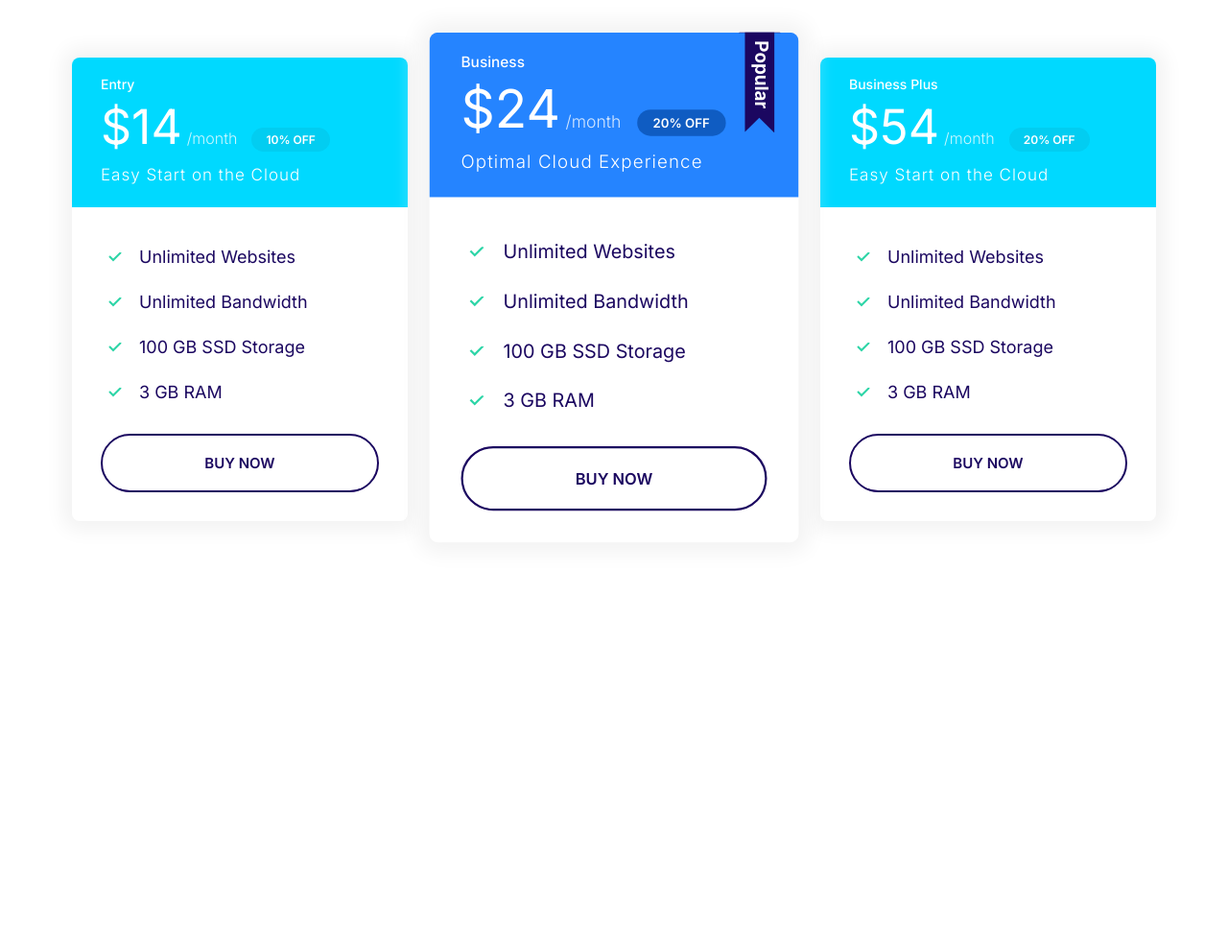
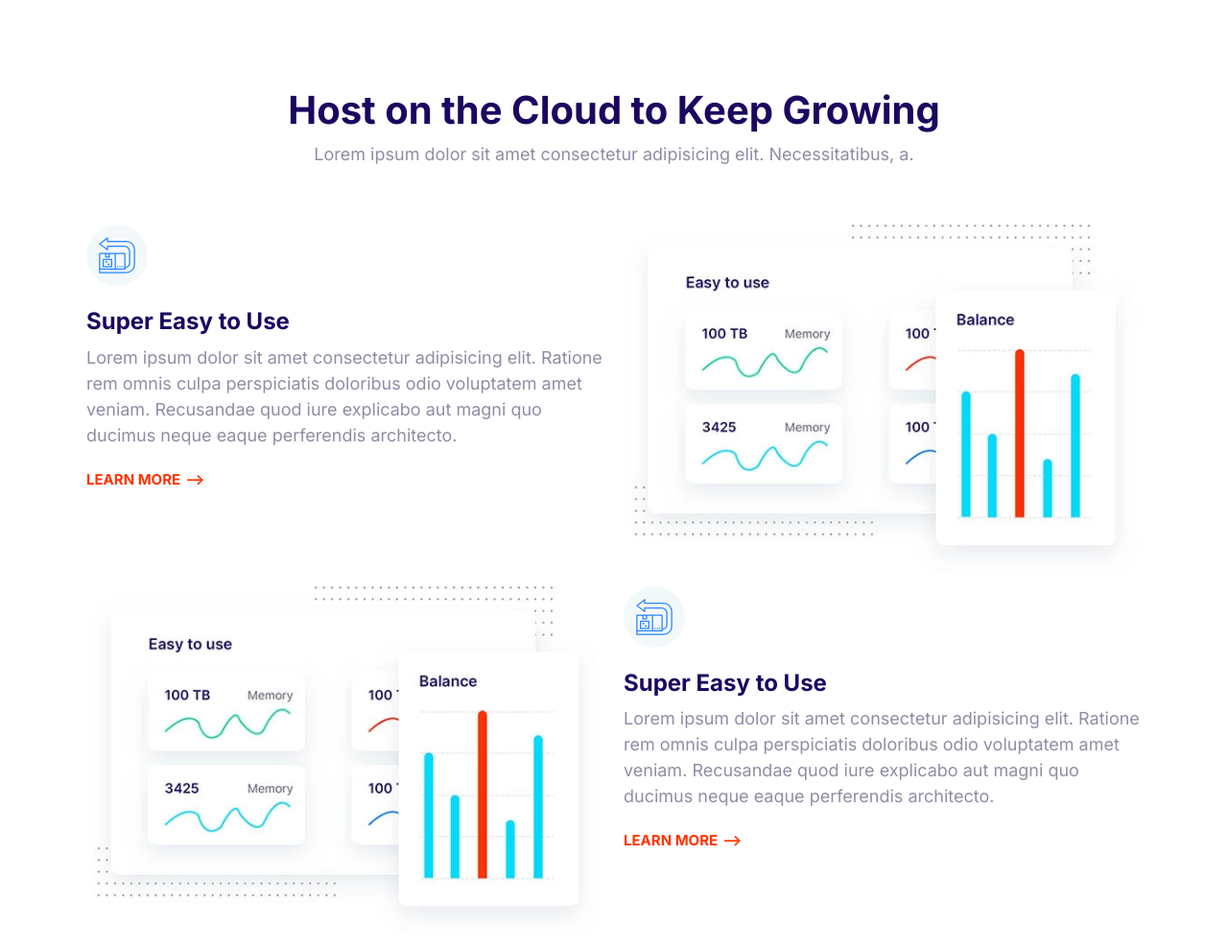
Before and after one commit to Ajay1812/HTML-CSS, a plain HTML site: page Moshify/index.html in a window 1280 px wide. Shown: the whole page at 96% size. Before the commit the page ends 800 px from the top, so only its background shows below. Drawn offline with Linux system fonts and the light colour scheme.

Commit message:
feature-block

```diff
--- a/Moshify/CSS/styles.css
+++ b/Moshify/CSS/styles.css
@@ -768,3 +768,33 @@ a{
   }
 
 }
+
+/* Feature page */
+.feature .icon-container{
+  position: relative;
+  top: 0;
+  left: 0;
+}
+
+
+.feature{
+  gap: 4rem 2rem;
+}
+
+.feature:first-of-type{
+  margin-top: 6rem;
+}
+
+.feature__heading{
+  margin-top: 1rem 0 ;
+}
+.feature__image{
+  width: 100%;
+}
+
+
+@media screen and (min-width:768px) {
+  .feature:nth-last-of-type(odd) .feature__content{
+    order: 2;
+  }
+}
--- a/Moshify/index.html
+++ b/Moshify/index.html
@@ -14,72 +14,72 @@
   </head>
 
   <body>
-    <section class="block container block-plan">
-      <div class="plan">
-        <div class="card card--secondary">
-          <header class="card__header">
-            <!-- <img src="images/popular.svg" alt="" /> -->
-            <h3 class="plan__name">Entry</h3>
-            <span class="plan__price">$14</span>
-            <span class="plan__billing-cycle">/month</span>
-            <span class="badge badge--secondary badge--small">10% OFF</span>
-            <span class="plan__description">Easy Start on the Cloud</span>
-          </header>
-          <div class="card__body">
-            <ul class="list list--tick">
-              <li class="list__item">Unlimited Websites</li>
-              <li class="list__item">Unlimited Bandwidth</li>
-              <li class="list__item">100 GB SSD Storage</li>
-              <li class="list__item">3 GB RAM</li>
-            </ul>
-            <button class="btn btn--outline btn--block">Buy Now</button>
-          </div>
+    <section class="block container">
+      <header class="block__header">
+        <h2>Host on the Cloud to Keep Growing</h2>
+        <p>
+          Lorem ipsum dolor sit amet consectetur adipisicing elit.
+          Necessitatibus, a.
+        </p>
+      </header>
+      <article class="grid grid--1x2 feature">
+        <div class="feature__content">
+          <span class="icon-container">
+            <svg class="icon icon--primary">
+              <use xlink:href="images/sprite.svg#easy"></use>
+            </svg>
+          </span>
+          <h3 class="feature__heading">Super Easy to Use</h3>
+          <p>
+            Lorem ipsum dolor sit amet consectetur adipisicing elit. Ratione rem
+            omnis culpa perspiciatis doloribus odio voluptatem amet veniam.
+            Recusandae quod iure explicabo aut magni quo ducimus neque eaque
+            perferendis architecto.
+          </p>
+          <a href="#" class="link-arrow">Learn More</a>
         </div>
-      </div>
-      <div class="plan plan--popular">
-        <div class="card card--primary">
-          <header class="card__header">
-            <!-- <img src="images/popular.svg" alt="" /> -->
-            <h3 class="plan__name">Business</h3>
-            <span class="plan__price">$24</span>
-            <span class="plan__billing-cycle">/month</span>
-            <span class="badge badge--primary badge--small">20% OFF</span>
-            <span class="plan__description">Optimal Cloud Experience</span>
-          </header>
-          <div class="card__body">
-            <ul class="list list--tick">
-              <li class="list__item">Unlimited Websites</li>
-              <li class="list__item">Unlimited Bandwidth</li>
-              <li class="list__item">100 GB SSD Storage</li>
-              <li class="list__item">3 GB RAM</li>
-            </ul>
-            <button class="btn btn--outline btn--block">Buy Now</button>
-          </div>
+        <picture>
+          <source
+            type="image/webp"
+            srcset="images/easy.webp 1x, images/easy@2x.webp 2x"
+          />
+          <source
+            type="image/jpg"
+            srcset="images/easy.jpg 1x, images/easy@2x.jpg 2x"
+          />
+          <img class="feature__image" src="images/easy@2x.jpg" />
+        </picture>
+      </article>
+      <article class="grid grid--1x2 feature">
+        <div class="feature__content">
+          <span class="icon-container">
+            <svg class="icon icon--primary">
+              <use xlink:href="images/sprite.svg#easy"></use>
+            </svg>
+          </span>
+          <h3 class="feature__heading">Super Easy to Use</h3>
+          <p>
+            Lorem ipsum dolor sit amet consectetur adipisicing elit. Ratione rem
+            omnis culpa perspiciatis doloribus odio voluptatem amet veniam.
+            Recusandae quod iure explicabo aut magni quo ducimus neque eaque
+            perferendis architecto.
+          </p>
+          <a href="#" class="link-arrow">Learn More</a>
         </div>
-      </div>
+        <picture>
+          <source
+            type="image/webp"
+            srcset="images/easy.webp 1x, images/easy@2x.webp 2x"
+          />
+          <source
+            type="image/jpg"
+            srcset="images/easy.jpg 1x, images/easy@2x.jpg 2x"
+          />
+          <img class="feature__image" src="images/easy@2x.jpg" />
+        </picture>
+      </article>
+    </section>
 
-      <div class="plan">
-        <div class="card card--secondary">
-          <header class="card__header">
-            <!-- <img src="images/popular.svg" alt="" /> -->
-            <h3 class="plan__name">Business Plus</h3>
-            <span class="plan__price">$54</span>
-            <span class="plan__billing-cycle">/month</span>
-            <span class="badge badge--secondary badge--small">20% OFF</span>
-            <span class="plan__description">Easy Start on the Cloud</span>
-          </header>
-          <div class="card__body">
-            <ul class="list list--tick">
-              <li class="list__item">Unlimited Websites</li>
-              <li class="list__item">Unlimited Bandwidth</li>
-              <li class="list__item">100 GB SSD Storage</li>
-              <li class="list__item">3 GB RAM</li>
-            </ul>
-            <button class="btn btn--outline btn--block">Buy Now</button>
-          </div>
-        </div>
-      </div>
-    </section>
     <script src="js/main.js"></script>
   </body>
 </html>
```
Also changed, not shown: Moshify/Components/feature-block.html (added, +65 -0 lines), Moshify/images/easy.jpg, Moshify/images/easy.webp (added), Moshify/images/easy@2x.jpg (added), Moshify/images/easy@2x.webp (added), Moshify/images/fast.jpg, Moshify/images/fast.webp (added), Moshify/images/fast@2x.jpg (added), Moshify/images/fast@2x.webp (added), Moshify/images/support.jpg, Moshify/images/support.webp (added), Moshify/images/support@2x.jpg (added), Moshify/images/support@2x.webp (added), Moshify/images/wordpress.jpg, 3 more files, 1 other file.
